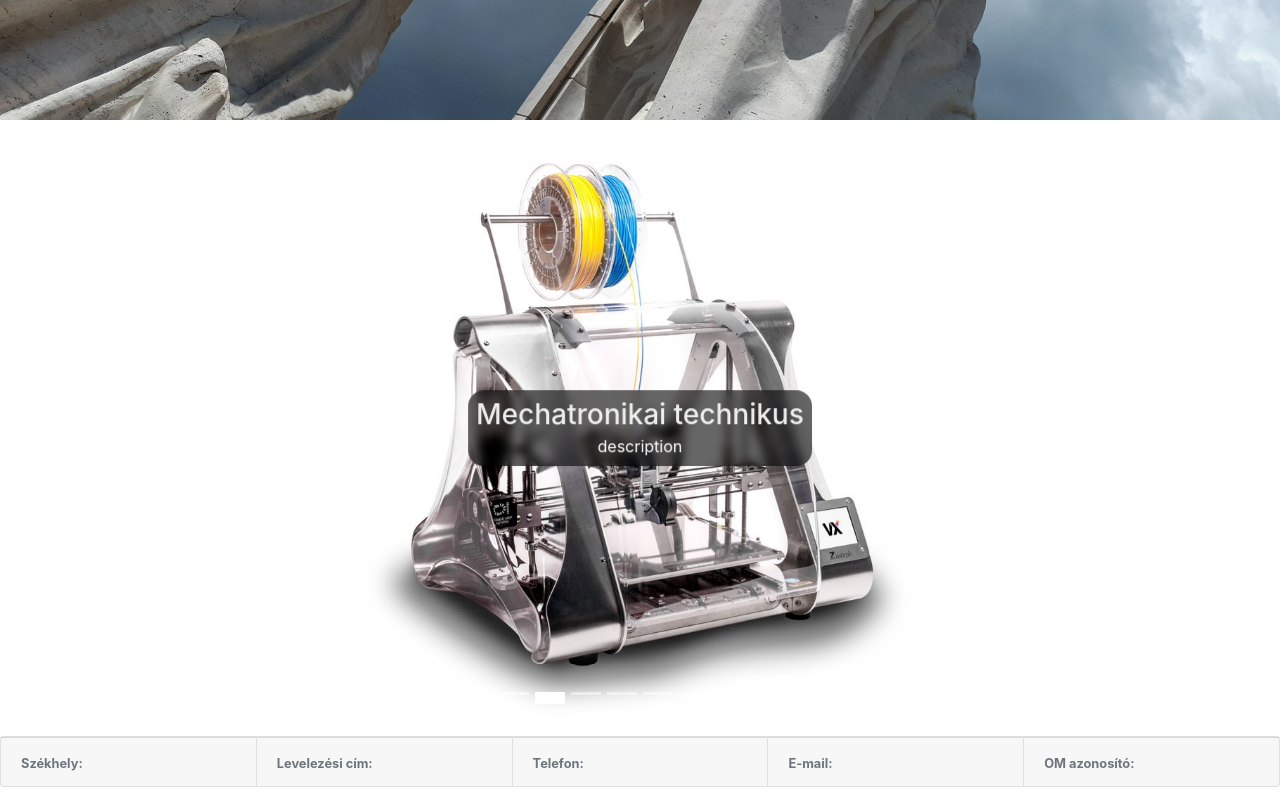
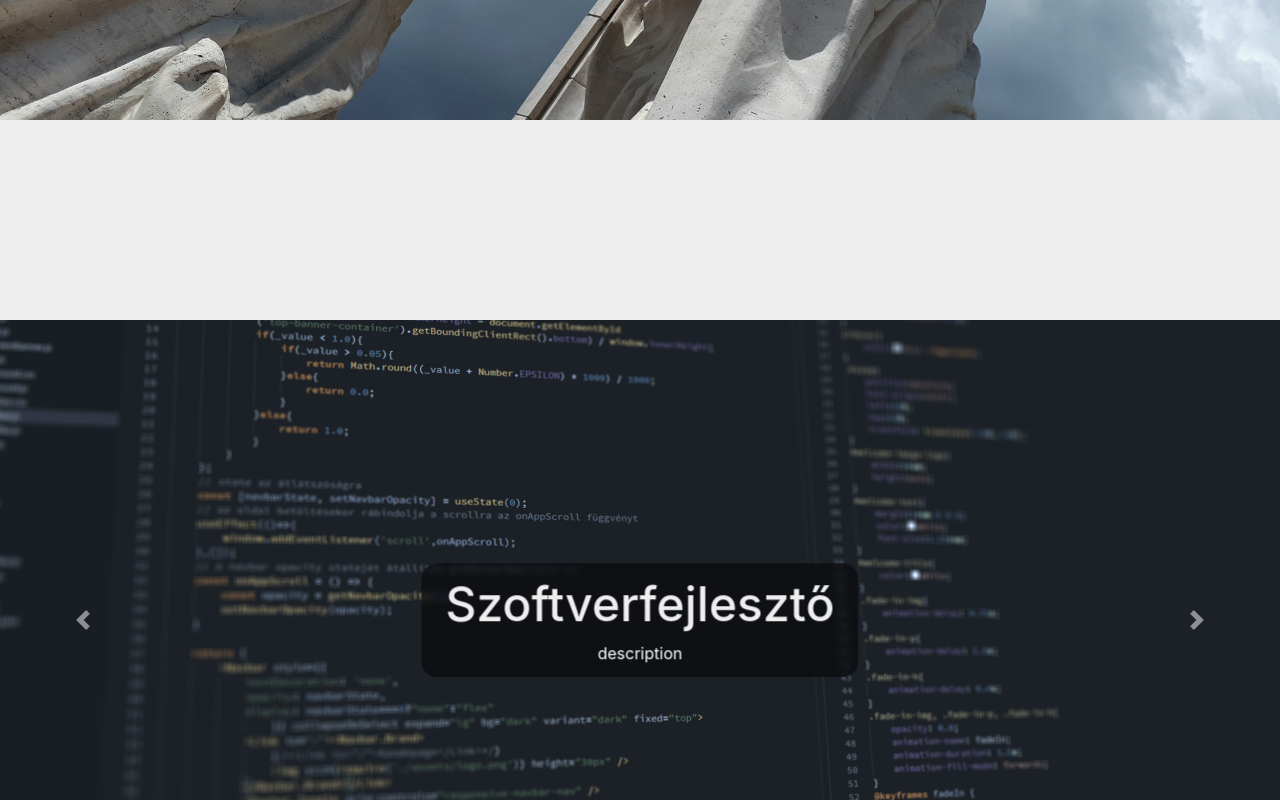
Before and after one commit to kmagdi/kkando, a React (Create React App) app: page / in a window 1280 px wide. Shown: the part 1680-2480 px from the top of the page. Built offline with nearby package versions, Linux system fonts and the light colour scheme; no server answers.

Commit message:
carousel css changes

```diff
--- a/src/components/Detail.js
+++ b/src/components/Detail.js
@@ -10,7 +10,6 @@ export const Detail=(props)=>{
     return(
         <React.Fragment>
             <FullscreenBanner title={props.adatok.leiras} />
-            <h1>{props.adatok.leiras}</h1>
             {Object.keys(props.temaKorok).filter(obj=>props.temaKorok[obj].length>5).map((obj, i) => <Box key={obj} tema={props.temaKorok[obj]}/>)}
         </React.Fragment>
 
--- a/src/components/Home.js
+++ b/src/components/Home.js
@@ -5,12 +5,16 @@ import { MyParallax } from './MyParallax';
 import { FullscreenBanner } from './FullscreenBanner';
 
 export const Home=()=>{
+    const tempSeparator = <div style={{backgroundColor:'#eee',height:'200px'}}></div>;
     return(
         <div>
             <FullscreenBanner image={require('./assets/logo.png')} title={'Lorem ipsum dolor sit amet.'} />
-            <div style={{backgroundColor:'#eee',height:'200px'}}></div>
+            {tempSeparator}
             <MyParallax img={require('./assets/eszt2.jpg')} amount={0.25} height={'100vh'} />
-            <div id="szakok" className="row justify-content-center"><div className="col-md-8 m-2"><MyCarousel/></div></div>
+            {tempSeparator}
+            <div id="szakok" className="row justify-content-center">
+                    <MyCarousel/>
+            </div>
             <CollectData/>
         </div>
 
--- a/src/components/MyCarousel.css
+++ b/src/components/MyCarousel.css
@@ -5,15 +5,27 @@
     height:var(--carouselHeight);
     overflow:hidden;
 }
+.carousel-inner{
+    background-color:black;
+}
 .carousel-item img{
     height:var(--carouselHeight);
     object-fit: cover;
 }
+.carousel-item{
+    transition:transform .6s ease-in-out, opacity 0.2s !important;
+}
+.carousel-item:hover{
+    opacity:0.8;
+}
+.carousel-item h2{
+    font-size:3rem;
+}
 .carousel-caption{
-    padding:0.5rem !important;
-    background-color:rgba(0,0,0,0.6);
+    padding:0.75rem 1.5rem !important;
+    background-color:rgba(0,0,0,0.5);
     border-radius: 1rem;
-    backdrop-filter: blur(4px);
+    backdrop-filter: blur(3px);
     left:50% !important;
     right:auto !important;
     top:50% !important;
--- a/src/components/MyCarousel.js
+++ b/src/components/MyCarousel.js
@@ -8,60 +8,60 @@ import './MyCarousel.css'
 export const MyCarousel=()=>{
 
     return (
-            <Carousel autoPlay className="justify-content-center">
+            <Carousel className="justify-content-center" interval={null} prevLabel="Következő szak" nextLabel="Következő szak">
                 <Carousel.Item>
                     <img src={require('./assets/T1.jpg')} alt="kep1" />
                     <Carousel.Caption>
-                        <Link to={"/szak/T1"}><h3>Szoftverfejlesztő</h3></Link>
+                        <Link to={"/szak/T1"}><h2>Szoftverfejlesztő</h2></Link>
                         <p>description</p>
                     </Carousel.Caption>
                 </Carousel.Item>
                 <Carousel.Item>
                     <img src={require('./assets/T3.jpg')} alt="kep2" />
                     <Carousel.Caption>
-                    <Link to={"/szak/T3"}><h3>Mechatronikai technikus</h3></Link>
+                    <Link to={"/szak/T3"}><h2>Mechatronikai technikus</h2></Link>
                         <p>description</p>
                     </Carousel.Caption>
                 </Carousel.Item>
                 <Carousel.Item>
                     <img src={require('./assets/SZ1.jpg')} alt="kep3" />
                     <Carousel.Caption>
-                    <Link to={"/szak/SZ1"}><h3>Asztalos</h3></Link>
+                    <Link to={"/szak/SZ1"}><h2>Asztalos</h2></Link>
                         <p>description</p>
                     </Carousel.Caption>
                 </Carousel.Item>
                 <Carousel.Item>
                     <img src={require('./assets/SZ2.jpg')} alt="kep4" />
                     <Carousel.Caption>
-                    <Link to={"/szak/SZ2"}><h3>Mechatronikus karbantartó</h3></Link>
+                    <Link to={"/szak/SZ2"}><h2>Mechatronikus karbantartó</h2></Link>
                         <p>description</p>
                     </Carousel.Caption>
                 </Carousel.Item>
                 <Carousel.Item>
                     <img src={require('./assets/T4.jpg')} alt="kep5" />
                     <Carousel.Caption>
-                    <Link to={"/szak/T4"}><h3>Automatikai technikus</h3></Link>
+                    <Link to={"/szak/T4"}><h2>Automatikai technikus</h2></Link>
                         <p>description</p>
                     </Carousel.Caption>
                 </Carousel.Item>
                 <Carousel.Item>
                     <img src={require('./assets/T2.jpg')} alt="kep6" />
                     <Carousel.Caption>
-                    <Link to={"/szak/T2"}><h3>Gépgyártás-technológiai technikus</h3></Link>
+                    <Link to={"/szak/T2"}><h2>Gépgyártás-technológiai technikus</h2></Link>
                         <p>description</p>
                     </Carousel.Caption>
                 </Carousel.Item>
                 <Carousel.Item>
                     <img src={require('./assets/SZ3.jpg')} alt="kep7" />
                     <Carousel.Caption>
-                    <Link to={"/szak/SZ3"}><h3>Hegesztő</h3></Link>
+                    <Link to={"/szak/SZ3"}><h2>Hegesztő</h2></Link>
                         <p>description</p>
                     </Carousel.Caption>
                 </Carousel.Item>
                 <Carousel.Item>
                     <img src={require('./assets/G1.jpg')} alt="kep8" />
                     <Carousel.Caption>
-                    <Link to={"/szak/G1"}><h3>Képző- és iparművészeti munkatárs</h3></Link>
+                    <Link to={"/szak/G1"}><h2>Képző- és iparművészeti munkatárs</h2></Link>
                         <p>description</p>
                     </Carousel.Caption>
                 </Carousel.Item>
```
Also changed, not shown: src/components/assets/T1.jpg, src/components/assets/T1_backup.jpg (added).
